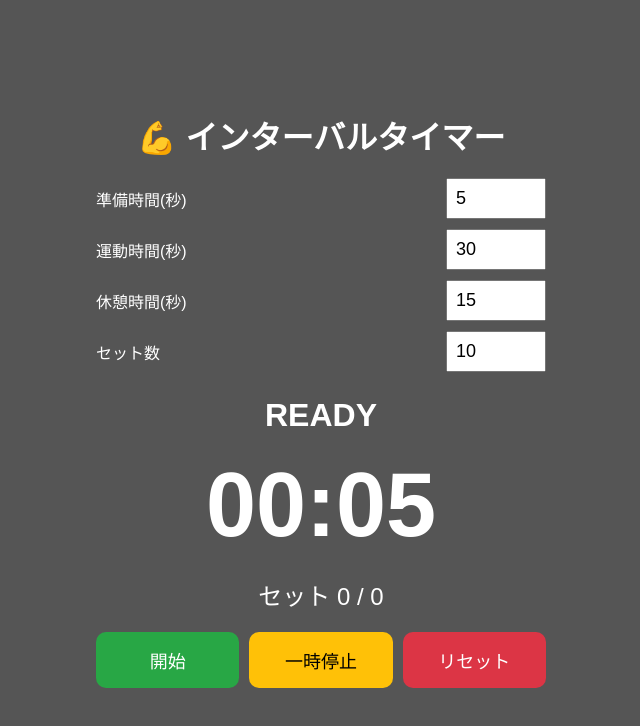
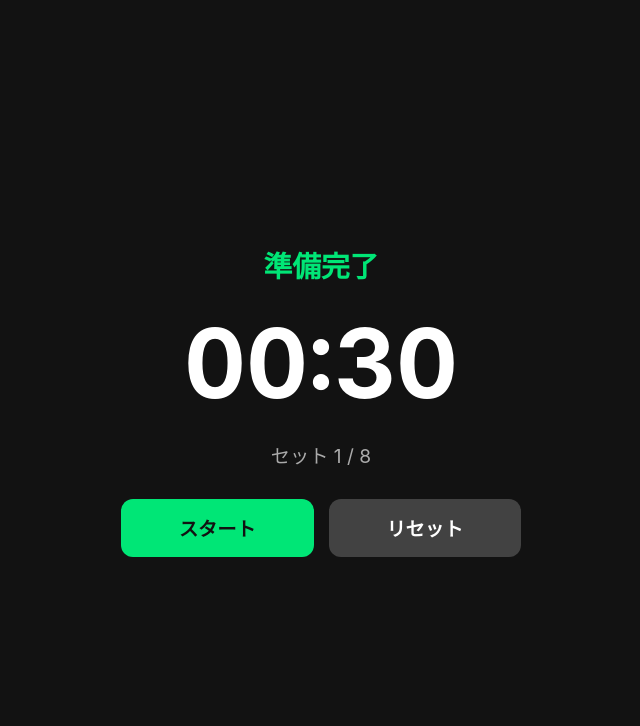
Before and after one commit to y08katsuyama/interval-timer, a plain HTML site: page index.html in a window 1280 px wide. Shown: the whole page, without its empty margins (319-959 px from the left). Drawn offline with Linux system fonts and the light colour scheme.

Commit message:
Refactor interval timer HTML structure and styles

```diff
--- a/index.html
+++ b/index.html
@@ -3,282 +3,182 @@
 <head>
     <meta charset="UTF-8">
     <meta name="viewport" content="width=device-width, initial-scale=1.0">
-<title>トレーニングインターバルタイマー</title>
-
+    <title>マイ・インターバルタイマー</title>
     <style>
-*{
-    box-sizing:border-box;
-    margin:0;
-    padding:0;
-    font-family:sans-serif;
+        body {
+            font-family: -apple-system, BlinkMacSystemFont, "Segoe UI", Roboto, sans-serif;
+            background-color: #121212;
+            color: #ffffff;
+            display: flex;
+            flex-direction: column;
+            align-items: center;
+            justify-content: center;
+            height: 100vh;
+            margin: 0;
+            padding: 20px;
+            box-sizing: border-box;
         }
-
-body{
-    min-height:100vh;
-    display:flex;
-    justify-content:center;
-    align-items:center;
-    transition:.3s;
-    background:#222;
-    color:white;
+        .container {
+            text-align: center;
+            width: 100%;
+            max-width: 400px;
         }
-
-.container{
-    width:95%;
-    max-width:450px;
-    text-align:center;
+        .status {
+            font-size: 1.8rem;
+            color: #00e676;
+            margin-bottom: 10px;
+            font-weight: bold;
         }
-
-h1{
-    margin-bottom:20px;
+        .timer-display {
+            font-size: 6rem;
+            font-weight: bold;
+            font-variant-numeric: tabular-nums;
+            margin: 20px 0;
         }
-
-.settings{
-    display:grid;
-    gap:10px;
-    margin-bottom:25px;
+        .sets {
+            font-size: 1.2rem;
+            color: #aaa;
+            margin-bottom: 30px;
         }
-
-label{
-    display:flex;
-    justify-content:space-between;
-    align-items:center;
+        .btn-group {
+            display: flex;
+            gap: 15px;
+            justify-content: center;
         }
-
-input{
-    width:100px;
-    padding:8px;
-    font-size:18px;
+        button {
+            padding: 15px 30px;
+            font-size: 1.2rem;
+            font-weight: bold;
+            border: none;
+            border-radius: 12px;
+            cursor: pointer;
+            color: white;
+            flex: 1;
         }
-
-.status{
-    font-size:32px;
-    font-weight:bold;
-    margin:10px 0;
-}
-
-.timer{
-    font-size:90px;
-    font-weight:bold;
-    margin:20px 0;
-}
-
-.sets{
-    font-size:24px;
-    margin-bottom:20px;
-}
-
-.buttons{
-    display:flex;
-    gap:10px;
-}
-
-button{
-    flex:1;
-    padding:15px;
-    font-size:18px;
-    border:none;
-    border-radius:10px;
-    cursor:pointer;
-}
-
-.start{
-    background:#28a745;
-    color:#fff;
-}
-
-.pause{
-    background:#ffc107;
-}
-
-.reset{
-    background:#dc3545;
-    color:#fff;
-}
-
-.work{
-    background:#b30000;
-}
-
-.rest{
-    background:#0047ab;
-}
-
-.ready{
-    background:#555;
-}
-
-.finish{
-    background:#008000;
-}
+        .btn-start { background-color: #00e676; color: #121212; }
+        .btn-stop { background-color: #ff5252; }
+        .btn-reset { background-color: #424242; }
     </style>
 </head>
-<body class="ready">
+<body>
 
     <div class="container">
-    <h1>💪 インターバルタイマー</h1>
+        <div class="status" id="statusText">準備完了</div>
+        <div class="timer-display" id="timeDisplay">00:30</div>
+        <div class="sets" id="setInfo">セット 1 / 8</div>
 
-    <div class="settings">
-
-        <label>
-            準備時間(秒)
-            <input id="readyTime" type="number" value="5">
-        </label>
-
-        <label>
-            運動時間(秒)
-            <input id="workTime" type="number" value="30">
-        </label>
-
-        <label>
-            休憩時間(秒)
-            <input id="restTime" type="number" value="15">
-        </label>
-
-        <label>
-            セット数
-            <input id="totalSets" type="number"
-                   value="10">
-        </label>
-    </div>
-
-    <div class="status" id="status">
-        READY
-    </div>
-
-    <div class="timer" id="timer">
-        00:05
-    </div>
-
-    <div class="sets" id="sets">
-        セット 0 / 0
-    </div>
-
-    <div class="buttons">
-        <button class="start" onclick="startTimer()">開始</button>
-        <button class="pause" onclick="pauseTimer()">一時停止</button>
-        <button class="reset" onclick="resetTimer()">リセット</button>
+        <div class="btn-group">
+            <button class="btn-start" id="mainBtn" onclick="toggleTimer()">スタート</button>
+            <button class="btn-reset" onclick="resetTimer()">リセット</button>
         </div>
     </div>
 
     <script>
-let phase = "ready";
+        let workTime = 30; // 作業時間（秒）
+        let restTime = 10; // 休憩時間（秒）
+        let totalSets = 8; // 総セット数
+
+        let currentTime = workTime;
         let currentSet = 1;
-let timer;
-let timeLeft = 0;
-let running = false;
+        let isWorkPhase = true;
+        let timerId = null;
+        let isRunning = false;
 
-const audioCtx =
-window.AudioContext ?
-new AudioContext() :
-new webkitAudioContext();
+        const statusText = document.getElementById('statusText');
+        const timeDisplay = document.getElementById('timeDisplay');
+        const setInfo = document.getElementById('setInfo');
+        const mainBtn = document.getElementById('mainBtn');
 
-function beep(freq=800,duration=200){
+        function updateDisplay() {
+            let mins = Math.floor(currentTime / 60);
+            let secs = currentTime % 60;
+            timeDisplay.innerText = String(mins).padStart(2, '0') + ':' + String(secs).padStart(2, '0');
+            setInfo.innerText = `セット ${currentSet} / ${totalSets}`;
+        }
+
+        function beep() {
+            try {
+                const audioCtx = new (window.AudioContext || window.webkitAudioContext)();
                 const osc = audioCtx.createOscillator();
                 const gain = audioCtx.createGain();
-
+                osc.type = 'sine';
+                osc.frequency.value = 800;
                 osc.connect(gain);
                 gain.connect(audioCtx.destination);
-
-    osc.frequency.value=freq;
-    osc.type="sine";
-
                 osc.start();
-
-    gain.gain.setValueAtTime(
-        0.2,
-        audioCtx.currentTime
-    );
-
-    osc.stop(
-        audioCtx.currentTime + duration/1000
-    );
+                // 修正：audioCtx.after のタイポを修正
+                gain.gain.exponentialRampToValueAtTime(0.00001, audioCtx.currentTime + 0.2);
+                osc.stop(audioCtx.currentTime + 0.2);
+            } catch (e) {
+                // AudioContext未対応ブラウザ対策
             }
-
-function vibrate(ms=300){
-    if(navigator.vibrate){
-        navigator.vibrate(ms);
+            if (navigator.vibrate) {
+                navigator.vibrate(200);
             }
         }
 
-function format(sec){
-    const m =
-    String(Math.floor(sec/60)).padStart(2,'0');
-    const s =
-    String(sec%60).padStart(2,'0');
+        function toggleTimer() {
+            if (isRunning) {
+                clearInterval(timerId);
+                isRunning = false;
+                mainBtn.innerText = 'スタート';
+                mainBtn.className = 'btn-start';
+            } else {
+                isRunning = true;
+                mainBtn.innerText = '一時停止';
+                mainBtn.className = 'btn-stop';
 
-    return `${m}:${s}`;
+                timerId = setInterval(() => {
+                    if (currentTime > 0) {
+                        currentTime--;
+                        if (currentTime <= 3 && currentTime > 0) {
+                            beep();
+                        }
+                        updateDisplay();
+                    } else {
+                        beep();
+                        // 状態の切り替え
+                        if (isWorkPhase) {
+                            isWorkPhase = false;
+                            statusText.innerText = '休憩中';
+                            statusText.style.color = '#ff5252';
+                            currentTime = restTime;
+                        } else {
+                            if (currentSet < totalSets) {
+                                currentSet++;
+                                isWorkPhase = true;
+                                statusText.innerText = '作業中！';
+                                statusText.style.color = '#00e676';
+                                currentTime = workTime;
+                            } else {
+                                clearInterval(timerId);
+                                isRunning = false;
+                                statusText.innerText = '完了！お疲れ様でした';
+                                mainBtn.innerText = 'スタート';
+                                mainBtn.className = 'btn-start';
+                                return;
+                            }
+                        }
+                        updateDisplay();
+                    }
+                }, 1000);
+            }
         }
 
-function updateDisplay(){
-    document.getElementById("timer")
-        .textContent = format(timeLeft);
+        function resetTimer() {
+            clearInterval(timerId);
+            isRunning = false;
+            isWorkPhase = true;
+            currentSet = 1;
+            currentTime = workTime;
+            statusText.innerText = '準備完了';
+            statusText.style.color = '#00e676';
+            mainBtn.innerText = 'スタート';
+            mainBtn.className = 'btn-start';
+            updateDisplay();
         }
 
-function startTimer(){
-
-    if(running) return;
-
-    if(timeLeft===0){
-
-        phase="ready";
-
-        currentSet=1;
-
-        timeLeft=parseInt(
-            document.getElementById(
-                "readyTime"
-            ).value
-        );
-
-        document.getElementById("sets")
-            .textContent=
-            `セット ${currentSet} / ${
-            document.getElementById(
-            "totalSets").value}`;
-    }
-
-    running=true;
-
-    timer=setInterval(()=>{
-        timeLeft--;
-
         updateDisplay();
-
-        if(timeLeft<=3 && timeLeft>0){
-            beep(1200,100);
-        }
-
-        if(timeLeft<=0){
-            nextPhase();
-        }
-
-    },1000);
-
-}
-
-function nextPhase(){
-
-    clearInterval(timer);
-
-    beep(900,400);
-    vibrate(250);
-
-    const workTime = parseInt(
-    document.getElementById(
-    "workTime").value);
-
-    const restTime = parseInt(
-    document.getElementById(
-    "restTime").value);
-
-    const totalSets = parseInt(
-    document.getElementById(
-    "totalSets").value);
-
-    if(phase==="ready"){
-
-        phase="work";
-        document.body.className="work";
-        document.getElementById("status")
-            .textContent="WORK";
+    </script>
+</body>
+</html>
```
Lines whose indentation alone changed are shown as unchanged.
